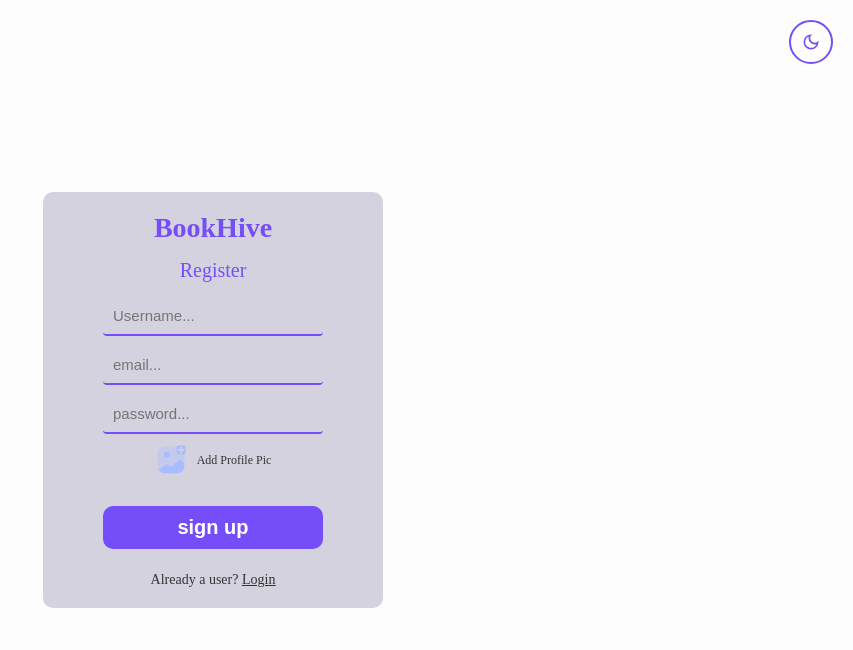
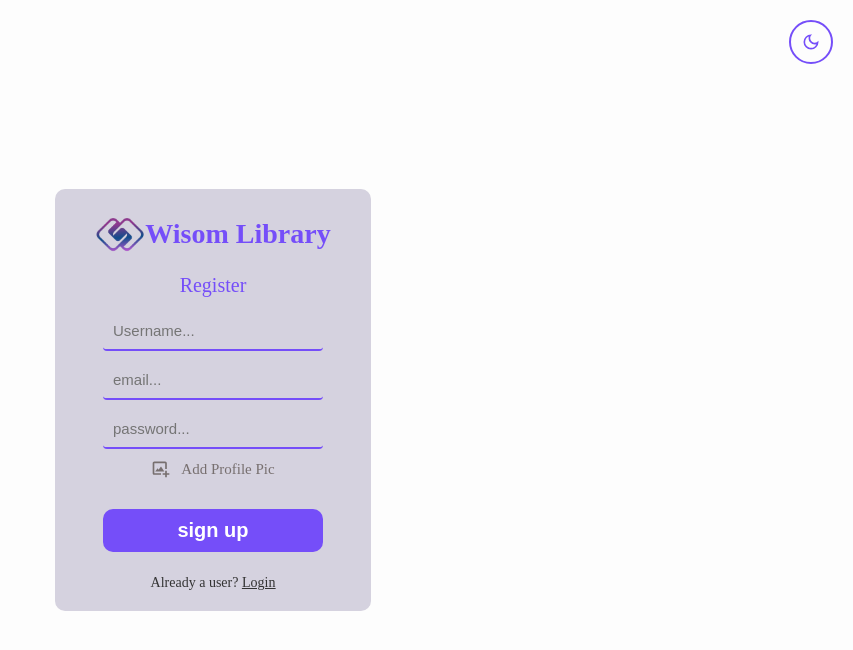
Before and after one commit to Habeeb-MT/IBM-Library-Project, a React (Create React App) app: page /register in a window 1280 px wide. Shown: the top 650 px of the page, without its empty margins (427-1280 px from the left). Built offline with nearby package versions, Linux system fonts and the light colour scheme; no server answers; the database is empty.

Commit message:
Fifth-modified commit

```diff
--- a/src/Pages/Home/Home.scss
+++ b/src/Pages/Home/Home.scss
@@ -131,21 +131,18 @@
                     flex-direction: column;
                     justify-content: right;
 
-                    .role{
-                        font-size: 10px;
-                        color: rgb(209, 194, 194);
-                    }
                     .name{
                         font-size: 18px;
                         font-weight: bold;
                         color: var(--mainColor);
                     }
+                    .role{
+                        font-size: 12px;
+                        color: var(--textColor);
+                    }
                     span{
                         margin-right: 10px;
-                    }
-                    .role{
-                        font-size: 14px;
-                        color: var(--textColor);
+
                     }
 
                     @include minitablet{
--- a/src/Pages/LogReg/LogReg.scss
+++ b/src/Pages/LogReg/LogReg.scss
@@ -67,17 +67,30 @@
 
         .formWrapper {
             background-color: var(--bg2) ;
-            padding: 20px 60px;
+            padding: 20px 40px;
             border-radius: 10px;
             display: flex;
             flex-direction: column;
             gap: 15px;
             align-items: center;
 
+            @include mobile{
+                padding: 20px 20px;
+            }
+
             .logo{
                 color: var(--mainColor);
                 font-weight: bold;
                 font-size: 28px;
+                display: flex;
+                align-items: center;
+                justify-content: center;
+
+                img{
+                    height: 50px;
+                    width: 50px;
+                    object-fit: contain;
+                }
             }
             .reg{
                 color: var(--mainColor);
@@ -119,10 +132,11 @@
 
                 label{
                     display: flex;
+                    justify-content: center;
                     align-items: center;
                     gap: 10px;
-                    font-size: 12px;
-                    color: var(--textColor);
+                    font-size: 15px;
+                    color: rgb(119, 111, 111);
                     cursor: pointer;
 
                     img{
--- a/src/Pages/LogReg/Login.jsx
+++ b/src/Pages/LogReg/Login.jsx
@@ -1,7 +1,7 @@
 import React, { useContext, useState } from 'react'
 import { Link, useNavigate } from 'react-router-dom'
 import "./LogReg.scss"
-// import logo from "../images/icons8-whatsapp-48.png"
+import logo from "../../Images/LogoLibrary.png"
 import { auth } from '../../firebase/firebase'
 import { signInWithEmailAndPassword } from 'firebase/auth'
 import { MdOutlineLightMode } from "react-icons/md";
@@ -41,7 +41,10 @@ export const Login = () => {
             <div className="formContainer">
                 <div className="formWrapper">
                     {/* <img src={logo} alt="" /> */}
-                    <span className="logo">BookHive</span>
+                    <span className="logo">
+                        <img src={logo} alt="" />
+                        <span>Wisom Library</span>
+                    </span>
                     <span className="reg">Login</span>
                     <form onSubmit={handleSubmit} >
                         <input type="email" placeholder="email..." />
--- a/src/Pages/LogReg/Register.jsx
+++ b/src/Pages/LogReg/Register.jsx
@@ -10,8 +10,8 @@ import { doc, setDoc } from 'firebase/firestore'
 import { MdOutlineLightMode } from "react-icons/md";
 import { MdOutlineDarkMode } from "react-icons/md";
 import { DarkLightContext } from '../../Contexts/DarkLightContext'
-
-
+import logo from "../../Images/LogoLibrary.png"
+import { BiImageAdd } from "react-icons/bi";
 
 export const Register = () => {
     const { darkMode, toggleMode } = useContext(DarkLightContext)
@@ -84,7 +84,10 @@ export const Register = () => {
             <div className="formContainer">
                 <div className="formWrapper">
                     {/* <img src={logo} alt="" /> */}
-                    <span className="logo">BookHive</span>
+                    <span className="logo">
+                        <img src={logo} alt="" />
+                        <span>Wisom Library</span>
+                    </span>
                     <span className="reg">Register</span>
                     <form onSubmit={handleSubmit} className='logregform'>
                         <input type="text" placeholder="Username..." />
@@ -92,7 +95,7 @@ export const Register = () => {
                         <input type="password" placeholder="password..." />
                         <input type="file" id="file" style={{ display: 'none' }} />
                         <label htmlFor="file">
-                            <img src={AddAvatar} alt="" />
+                            <BiImageAdd style={{ fontSize: "20px" }} />
                             <span>Add Profile Pic</span>
                         </label>
                         <button>sign up</button>
--- a/src/css/style.scss
+++ b/src/css/style.scss
@@ -237,8 +237,8 @@ form{
                 justify-content: right;
 
                 .role{
-                    font-size: 10px;
-                    color: rgb(209, 194, 194);
+                    font-size: 12px;
+                    color: var(--textColor);
                 }
                 .name{
                         font-size: 18px;
```
